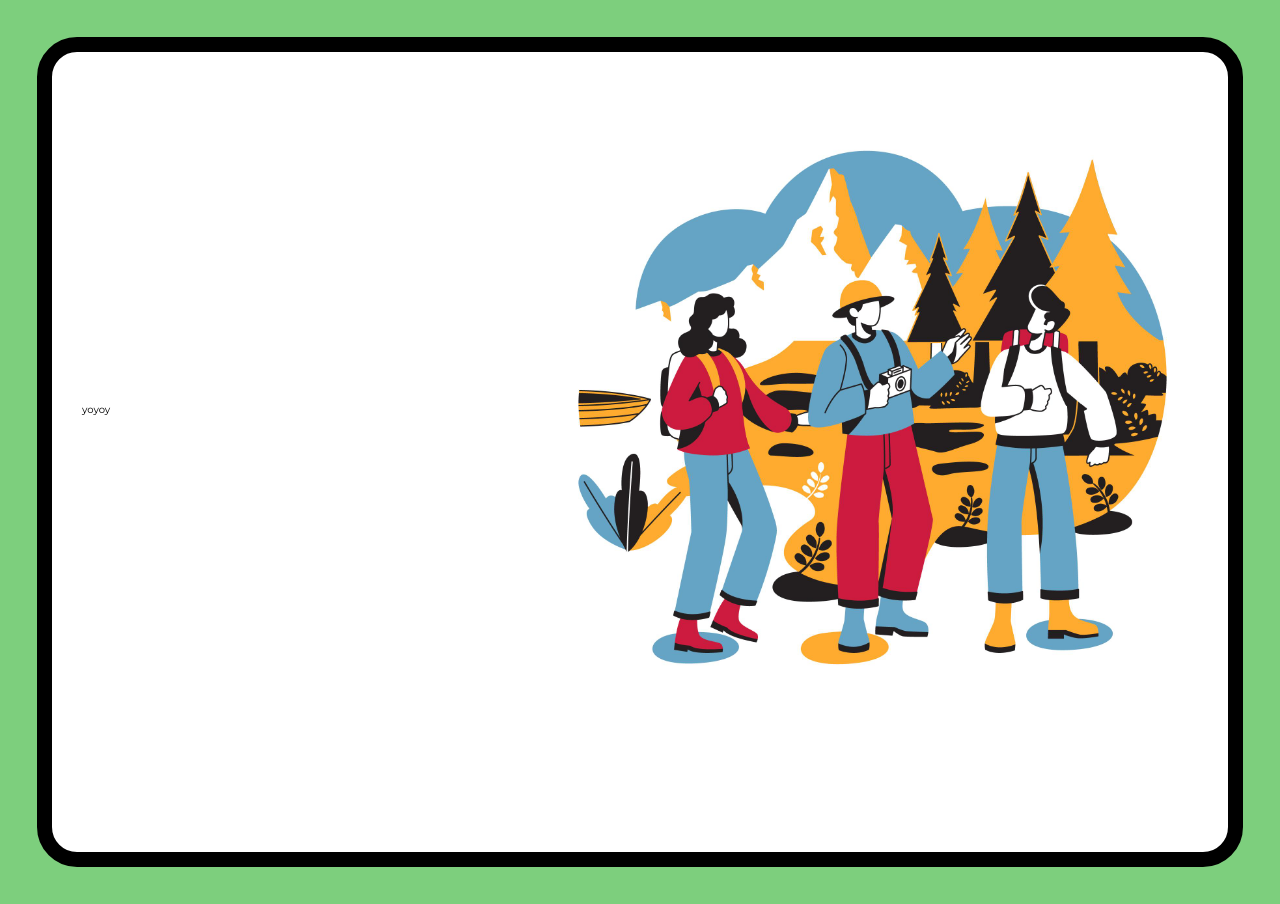
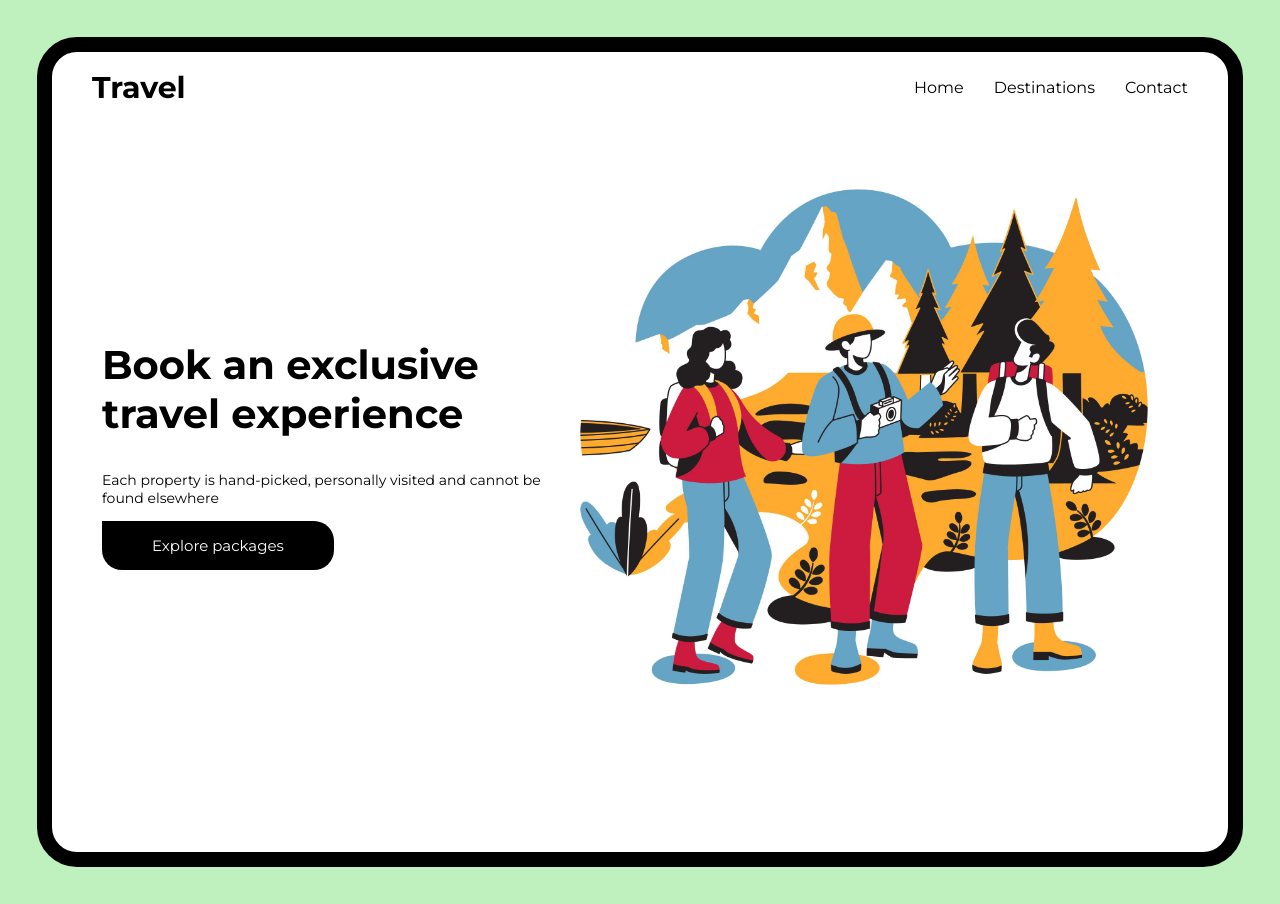
Before and after one commit to mikalojuszrg/Project-Booking-Travel, a React (Create React App) app: page / in a window 1280 px wide. Built offline with nearby package versions, Linux system fonts and the light colour scheme.

Commit message:
hero section updates

```diff
--- a/src/components/BackgroundWrapper/BackgroundWrapper.module.scss
+++ b/src/components/BackgroundWrapper/BackgroundWrapper.module.scss
@@ -1,7 +1,9 @@
+@use "../../sass/utilities/colorVariables.scss" as color;
+
 .wrapper {
   background-color: transparent;
   min-height: 100vh;
-  border: 5rem solid rgb(125, 207, 125);
+  border: 5rem solid color.$base-color;
 
   &__div {
     width: fit-content;
--- /dev/null
+++ b/src/components/Button/Button.jsx
@@ -0,0 +1,16 @@
+import styles from "./Button.module.scss";
+import { buttonClassNames } from "../../consts/buttonClassNames";
+import classNames from "classnames";
+
+const cn = classNames.bind(styles);
+
+const Button = ({ children, onClick, variant }) => {
+  const classes = buttonClassNames[variant];
+  return (
+    <button onClick={onClick} className={cn(...classes)}>
+      {children}
+    </button>
+  );
+};
+
+export default Button;
--- /dev/null
+++ b/src/components/Button/Button.module.scss
@@ -0,0 +1,23 @@
+@use "../../sass/utilities/colorVariables.scss" as color;
+
+.button {
+  padding: 1.5rem 5rem;
+  font-size: 1.5rem;
+  border: 0;
+  cursor: pointer;
+  font-family: inherit;
+
+  &--primary {
+    background-color: color.$base-color-dark;
+    color: color.$base-color-light;
+    border-radius: 0rem 2rem 2rem 2rem;
+  }
+
+  &--secondary {
+    background-color: yellow;
+  }
+
+  &--tertiary {
+    background-color: orange;
+  }
+}
--- /dev/null
+++ b/src/components/Header/Header.jsx
@@ -0,0 +1,18 @@
+import styles from "./Header.module.scss";
+
+const Header = () => {
+  return (
+    <header className={styles.header}>
+      <div className={styles.header__logo}>Travel</div>
+      <nav>
+        <ul className={styles.header__nav}>
+          <li>Home</li>
+          <li>Destinations</li>
+          <li>Contact</li>
+        </ul>
+      </nav>
+    </header>
+  );
+};
+
+export default Header;
--- /dev/null
+++ b/src/components/Header/Header.module.scss
@@ -0,0 +1,26 @@
+.header {
+  display: flex;
+  justify-content: space-between;
+  align-items: center;
+  margin: 1rem 4rem;
+
+  &__logo {
+    font-size: 3rem;
+    font-weight: 700;
+  }
+
+  &__nav {
+    display: flex;
+    list-style: none;
+    font-size: 1.6rem;
+    gap: 3rem;
+
+    li {
+      cursor: pointer;
+
+      &:hover {
+        color: rgb(57, 57, 57);
+      }
+    }
+  }
+}
--- a/src/components/HeroSection/HeroSection.jsx
+++ b/src/components/HeroSection/HeroSection.jsx
@@ -1,10 +1,21 @@
 import styles from "./HeroSection.module.scss";
 import image from "./assets/peopleTravel.jpg";
+import Button from "../Button/Button";
 
 const HeroSection = () => {
   return (
     <section className={styles.container}>
-      <div className={styles.container__info}>yoyoy</div>
+      <div className={styles.container__info}>
+        <h1 className={styles.container__heading}>
+          <strong>Book an exclusive</strong>
+          <br></br>travel experience
+        </h1>
+        <p className={styles.container__description}>
+          Each property is hand-picked, personally visited and cannot be found
+          elsewhere
+        </p>
+        <Button variant="primary">Explore packages</Button>
+      </div>
       <div className={styles.container__illustration}>
         <img src={image} alt="people travel" />
       </div>
--- a/src/components/HeroSection/HeroSection.module.scss
+++ b/src/components/HeroSection/HeroSection.module.scss
@@ -1,10 +1,18 @@
 .container {
   display: flex;
   align-items: center;
-  padding: 3rem;
+  padding: 0rem 5rem;
 
   &__info {
     width: 50%;
+  }
+
+  &__heading {
+    font-size: 4rem;
+  }
+
+  &__description {
+    font-size: 1.4rem;
   }
 
   &__illustration {
--- /dev/null
+++ b/src/consts/buttonClassNames.js
@@ -0,0 +1,7 @@
+import styles from "../components/Button/Button.module.scss";
+
+export const buttonClassNames = {
+  primary: [styles["button--primary"], styles["button"]],
+  secondary: [styles["button--secondary"], styles["button"]],
+  tertiary: [styles["button--tertiary"], styles["button"]],
+};
--- a/src/pages/HomePage/HomePage.jsx
+++ b/src/pages/HomePage/HomePage.jsx
@@ -1,9 +1,11 @@
 import BackgroundWrapper from "../../components/BackgroundWrapper/BackgroundWrapper";
+import Header from "../../components/Header/Header";
 import HeroSection from "../../components/HeroSection/HeroSection";
 
 const HomePage = () => {
   return (
     <BackgroundWrapper>
+      <Header />
       <HeroSection />
     </BackgroundWrapper>
   );
--- /dev/null
+++ b/src/sass/utilities/colorVariables.scss
@@ -0,0 +1,3 @@
+$base-color: rgb(191, 241, 191);
+$base-color-dark: rgb(0, 0, 0);
+$base-color-light: rgb(255, 255, 255);
```
